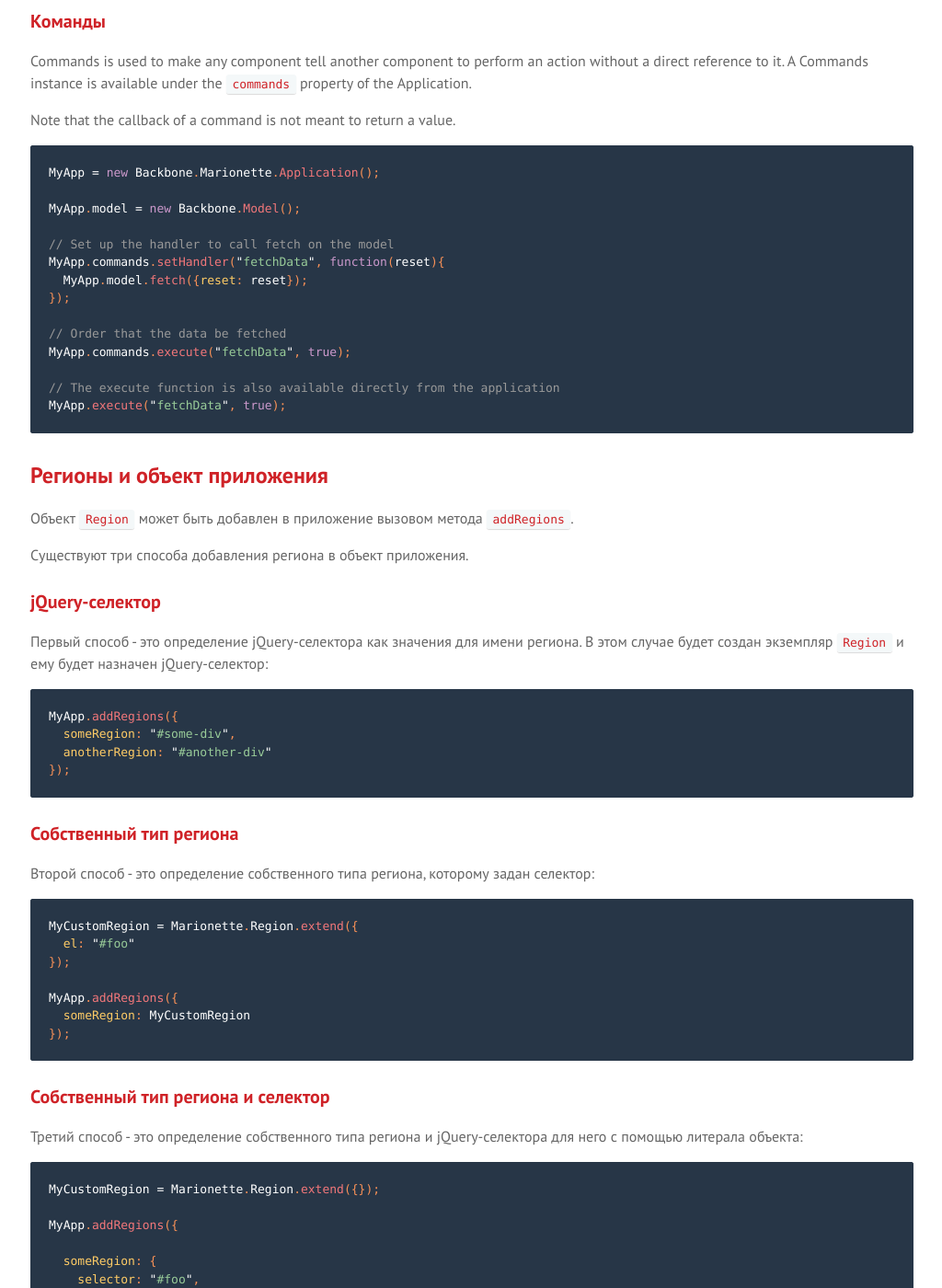
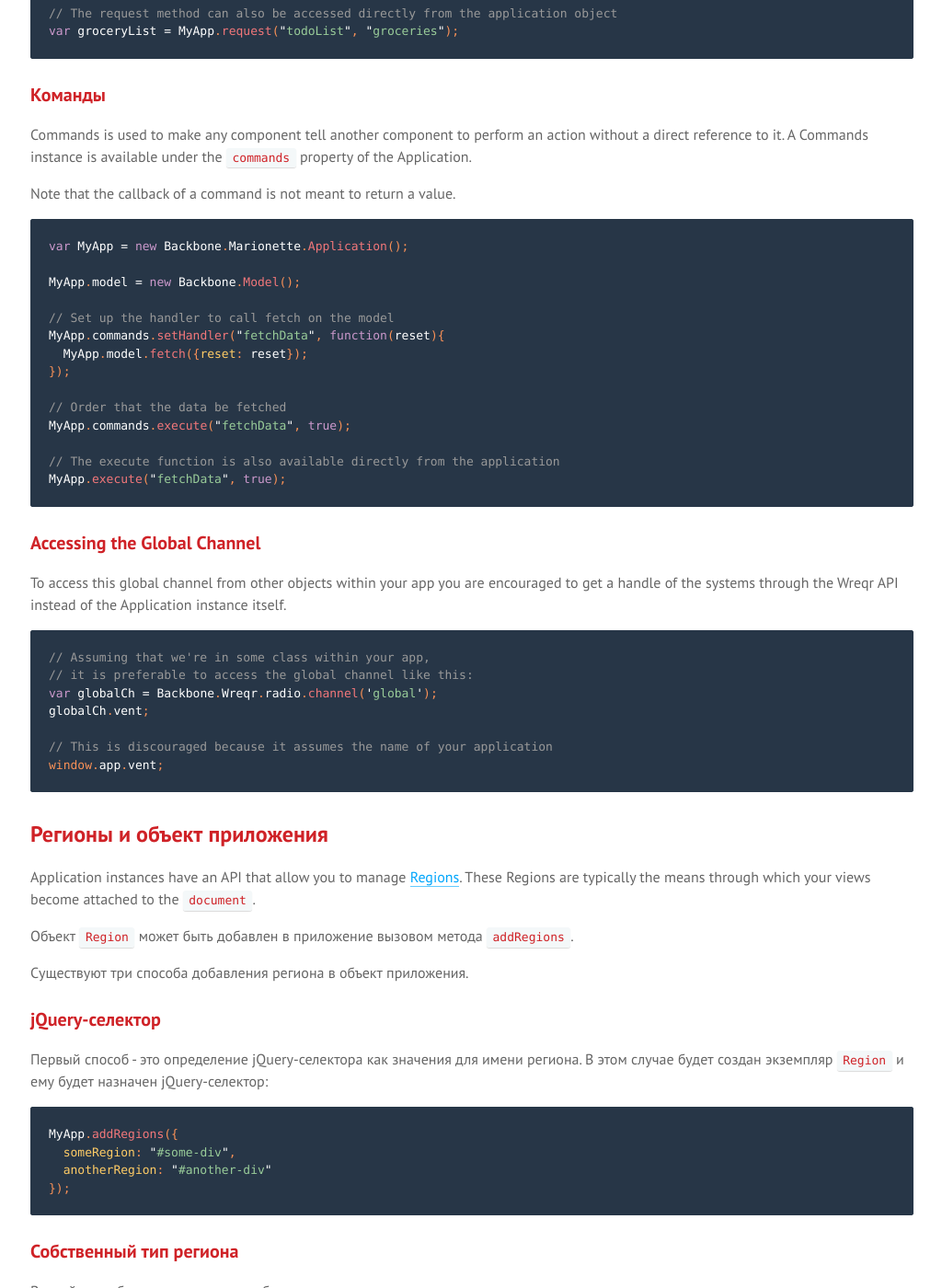
Before and after one commit to sadcitizen/marionettejs.ru, a Jekyll site: the page built from _posts/2014-01-01-application.md, in a window 1280 px wide and 1400 px high, scrolled down 3526 px. Shown: the whole window at 92% size, without its empty margins (127-1151 px from the left). Built offline with Jekyll 4.4.1, drawn with Linux system fonts in a browser that asks for light colours; some web fonts are replaced; Markdown is read by kramdown in place of the engine named in the settings; some of the changed text lies outside the part shown.

Commit message:
update ru/Application

````diff
--- a/_includes/translation/ru/marionette.application.md
+++ b/_includes/translation/ru/marionette.application.md
@@ -7,7 +7,7 @@
 it to add your own functionality.
 
 ```js
-MyApp = new Backbone.Marionette.Application();
+var MyApp = new Backbone.Marionette.Application();
 ```
 
 ## Содержание / Documentation Index
@@ -110,8 +110,11 @@
 
 ## Обмен сообщениями
 
-Application instances have an instance of all three [messaging systems](http://en.wikipedia.org/wiki/Message_passing) of `Backbone.Wreqr` attached to them. This
-section will give a brief overview of the systems; for a more in-depth look you are encouraged to read
+Marionette Applications come with a [messaging system](http://en.wikipedia.org/wiki/Message_passing) to facilitate communications within your app.
+
+The messaging system on the Application is the global channel from Backbone.Wreqr, which is actually comprised of three distinct systems.
+
+This section will give a brief overview of the systems; for a more in-depth look you are encouraged to read
 the [`Backbone.Wreqr` documentation](https://github.com/marionettejs/backbone.wreqr).
 
 ### Агрегатор событий
@@ -120,7 +123,7 @@
 pieces of your application as events occur.
 
 ```js
-MyApp = new Backbone.Marionette.Application();
+var MyApp = new Backbone.Marionette.Application();
 
 // Alert the user on the 'minutePassed' event
 MyApp.vent.on("minutePassed", function(someData){
@@ -138,7 +141,7 @@
 Request Response is a means for any component to request information from another component without being tightly coupled. An instance of Request Response is available on the Application as the `reqres` property.
 
 ```js
-MyApp = new Backbone.Marionette.Application();
+var MyApp = new Backbone.Marionette.Application();
 
 // Set up a handler to return a todoList based on type
 MyApp.reqres.setHandler("todoList", function(type){
@@ -159,7 +162,7 @@
 Note that the callback of a command is not meant to return a value.
 
 ```js
-MyApp = new Backbone.Marionette.Application();
+var MyApp = new Backbone.Marionette.Application();
 
 MyApp.model = new Backbone.Model();
 
@@ -175,7 +178,25 @@
 MyApp.execute("fetchData", true);
 ```
 
+### Accessing the Global Channel
+
+To access this global channel from other objects within your app you are encouraged to get a handle of the systems
+through the Wreqr API instead of the Application instance itself.
+
+```js
+// Assuming that we're in some class within your app,
+// it is preferable to access the global channel like this:
+var globalCh = Backbone.Wreqr.radio.channel('global');
+globalCh.vent;
+
+// This is discouraged because it assumes the name of your application
+window.app.vent;
+```
+
 ## Регионы и объект приложения
+
+Application instances have an API that allow you to manage [Regions](https://github.com/marionettejs/backbone.marionette/blob/master/docs/marionette.region.md).
+These Regions are typically the means through which your views become attached to the `document`.
 
 Объект `Region` может быть добавлен в приложение вызовом метода `addRegions`.
 
````
